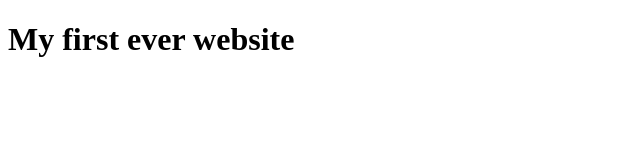
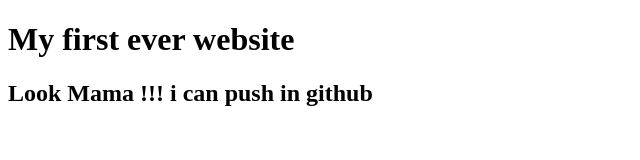
Before and after one commit to Nishat-Tasnim1/my-first-website, a plain HTML site: page index.html in a window 1280 px wide. Shown: the whole page, without its empty margins (0-640 px from the left). Drawn offline with Linux system fonts and the light colour scheme.

Commit message:
learned github

```diff
--- a/index.html
+++ b/index.html
@@ -7,5 +7,6 @@
 </head>
 <body>
   <h1> My first ever website</h1>
+  <h2> Look Mama !!! i can push in github</h2>
 </body>
 </html>
```
